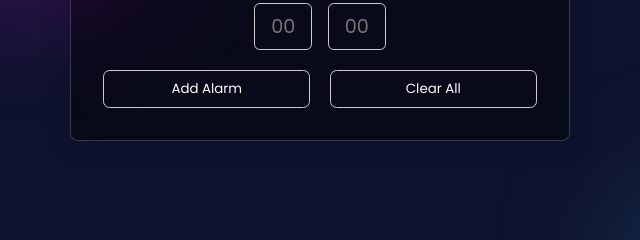
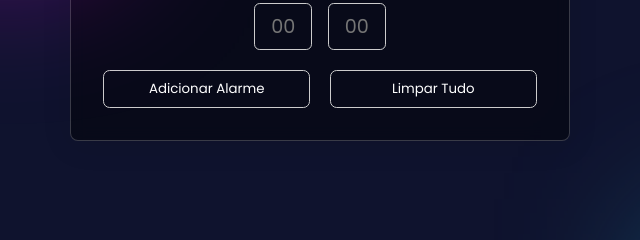
Before and after one commit to rickdevcod/RelogioDespertador1.0, a plain HTML site: page Despertador1.0/index.html in a window 1280 px wide. Shown: the part 383-623 px from the top of the page, 320-960 px from the left. Drawn offline with Linux system fonts and the light colour scheme.

Commit message:
Update index.html

```diff
--- a/Despertador1.0/index.html
+++ b/Despertador1.0/index.html
@@ -5,7 +5,7 @@
     <meta name="viewport" content="width=device-width, initial-scale=1.0">
     <link rel="stylesheet" href="//cdnjs.cloudflare.com/ajax/libs/font-awesome/6.4.2/css/all.min.css">
     <link rel="stylesheet" href="style.css">
-    <title>App Alarme 1.0</title>
+    <title>Alarme1.0</title>
 </head>
 
 
@@ -19,8 +19,8 @@
                 <input type="number" id="minute-input" placeholder="00" min="0" max="59">
             </div>
             <div class="buttons">
-                <button id="set">Add Alarm</button>
-                <button id="set" class="clear">Clear All</button>
+                <button id="set">Adicionar Alarme</button>
+                <button id="set" class="clear">Limpar Tudo</button>
             </div>
             <div class="alarms-list"></div>
         </div>
```
